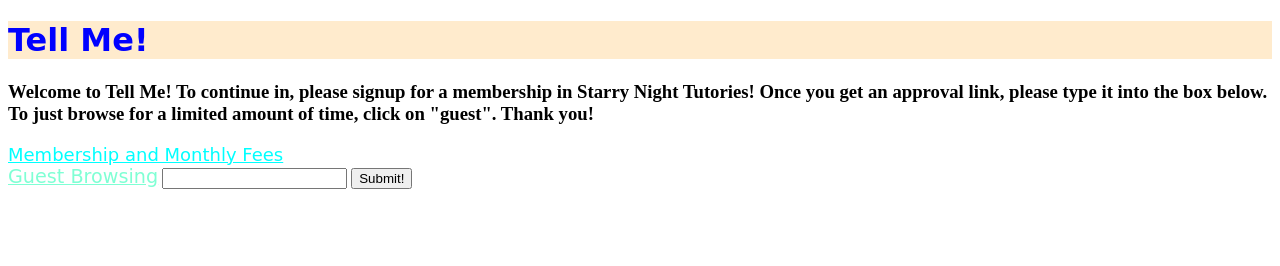
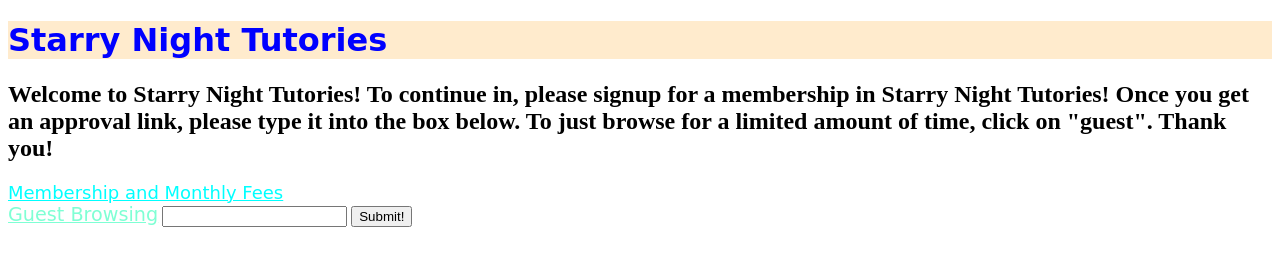
Before and after one commit to Shriyahde/Starry-Night-Tutories, a plain HTML site: page index.html in a window 1280 px wide. Drawn offline with Linux system fonts and the light colour scheme.

Commit message:
Changed names and made some font-sizes bigger

```diff
--- a/header.css
+++ b/header.css
@@ -24,6 +24,10 @@ p {
     font-size:larger;
 }
 
-h3 {
+h2 {
     font-size: 1.5em;
 }
+
+#membership-link {
+    font-size: 1.3em;
+}
--- a/index.html
+++ b/index.html
@@ -1,14 +1,14 @@
 <!DOCTYPE html>
 <html>
     <head>
-        <title>Tell Me signup page</title>
+        <title>Starry Night Tutories signup page</title>
         <link rel="stylesheet" type="text/css" href="styles/header.css">
     </head>
     <body>
-        <h1>Tell Me!</h1>
-        <h3>Welcome to Tell Me! To continue in, please signup for a membership in Starry Night Tutories! Once you get an approval link,
+        <h1>Starry Night Tutories</h1>
+        <h2>Welcome to Starry Night Tutories! To continue in, please signup for a membership in Starry Night Tutories! Once you get an approval link,
             please type it into the box below. To just browse for a limited amount of time, click on "guest". Thank you!
-        </h3>
+        </h2>
         <a href="https://forms.gle/b2FaXeaALZeb4LYM7" id="membership-link">Membership and Monthly Fees</a> <br>
         <a href="index1.html" class="header-link">Guest Browsing</a>
         <a href="index1.html" id="header"></a>
```
